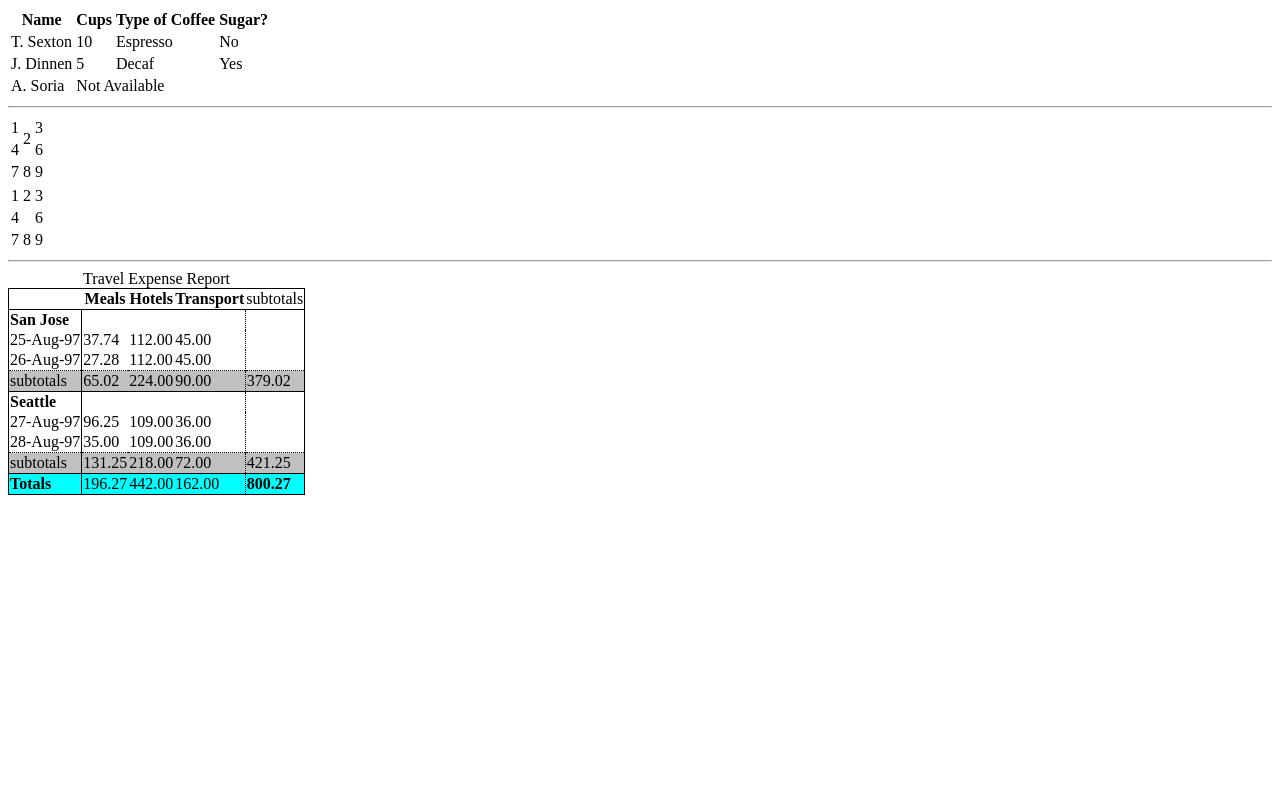
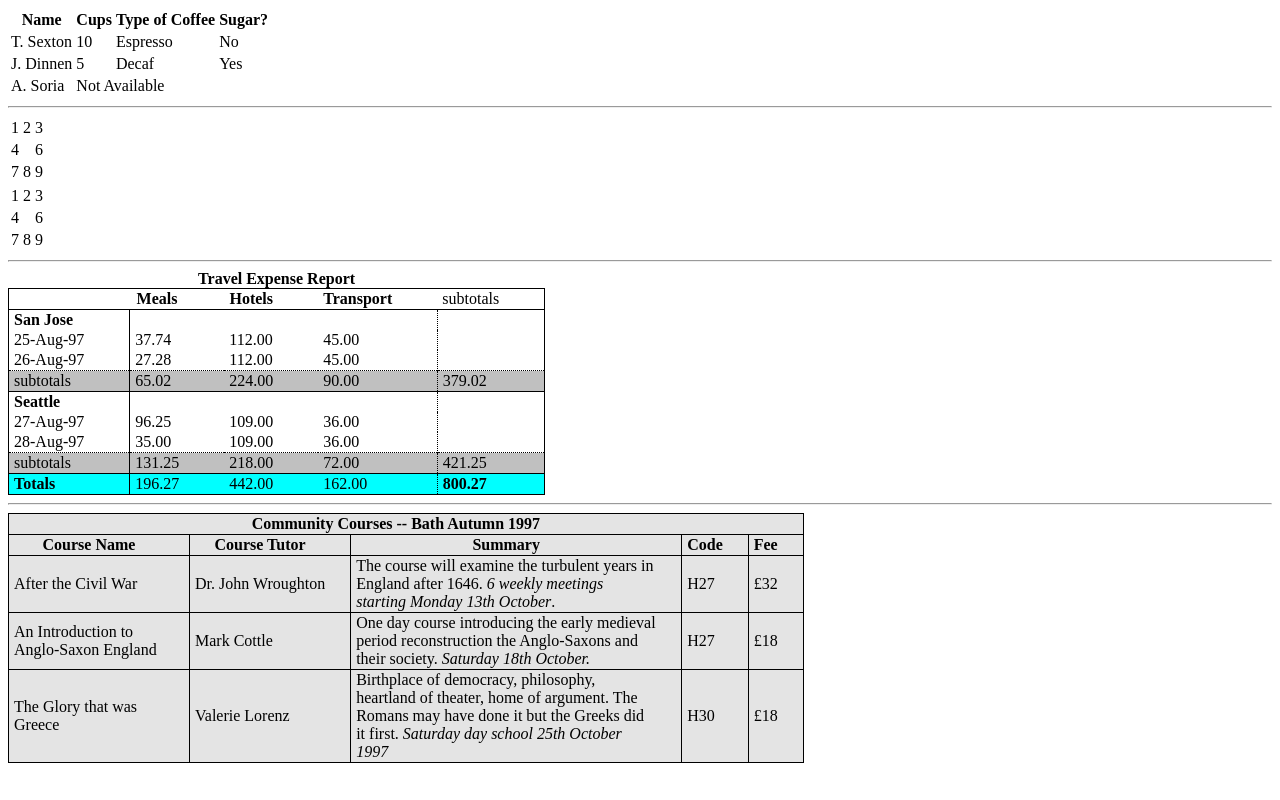
Before and after one commit to swagluke/CSSE280Inclass, a plain HTML site: page inClassTable/index.html in a window 1280 px wide. Drawn offline with Linux system fonts and the light colour scheme.

Commit message:
done with in-class

```diff
--- a/inClassTable/index.html
+++ b/inClassTable/index.html
@@ -30,11 +30,11 @@
         <td colspan="3">Not Available</td>
     </tr>
 </table>
-<hr />
+<hr/>
 <table class="step3">
     <tr>
         <td>1</td>
-        <td rowspan="2">2</td>
+        <td rowspan="2" class="two">2</td>
         <td>3</td>
     </tr>
     <tr>
@@ -139,5 +139,46 @@
         <td><b>800.27</b></td>
     </tr>
 </table>
+
+<hr/>
+<table class="step5">
+    <tr>
+        <th colspan="5">
+            Community Courses -- Bath Autumn 1997
+        </th>
+    </tr>
+    <tr>
+        <th>Course Name</th>
+        <th>Course Tutor</th>
+        <th>Summary</th>
+        <th>Code</th>
+        <th>Fee</th>
+    </tr>
+    <tr>
+        <td class="name">After the Civil War</td>
+        <td>Dr. John Wroughton</td>
+        <td class="summary">
+            The course will examine the turbulent years in England after 1646. <i>6 weekly meetings starting Monday 13th October</i>.
+        </td>
+        <td>H27</td>
+        <td>&pound;32</td>
+    </tr>
+    <tr>
+        <td class="name">An Introduction to Anglo-Saxon England</td>
+        <td>Mark Cottle</td>
+        <td class="summary">
+            One day course introducing the early medieval period reconstruction the Anglo-Saxons and their society. <i>Saturday 18th October.</i>
+        </td>
+        <td>H27</td>
+        <td>&pound;18</td>
+    </tr>
+    <tr>
+        <td class="name">The Glory that was Greece</td>
+        <td>Valerie Lorenz</td>
+        <td class="summary">Birthplace of democracy, philosophy, heartland of theater, home of argument. The Romans may have done it but the Greeks did it first. <i>Saturday day school 25th October 1997</i></td>
+        <td>H30</td>
+        <td>&pound;18</td>
+    </tr>
+</table>
 </body>
 </html>
--- a/inClassTable/tables.css
+++ b/inClassTable/tables.css
@@ -10,8 +10,17 @@ table.step4 {
 table.step5, .step5 th, .step5 td {
     background-color: #e4e4e4;
     border: 1px solid black;
+    border-collapse: collapse;
+    padding-right: 25px;
+    padding-left: 5px;
 }
 
+.step5 td.summary{
+    width:300px;
+}
+.step5 td.name{
+    width:150px;
+}
 table.step4 tr.subtotal {
     background-color: #c0c0c0;
     border-bottom:1px solid black;
@@ -19,6 +28,10 @@ table.step4 tr.subtotal {
 }
 .city{
     font-weight:bold;
+}
+table.step4 td, table.step4 th{
+    padding-right:45px;
+    padding-left:5px;
 }
 table.step4 td:first-child{
     border-right:1px solid black;
@@ -36,3 +49,11 @@ table.step4 th:last-child{
 .total {
     background-color: #00FFFF;
 }
+
+.two{
+    vertical-align: text-top;
+}
+
+caption {
+    font-weight: bold;
+}
```
